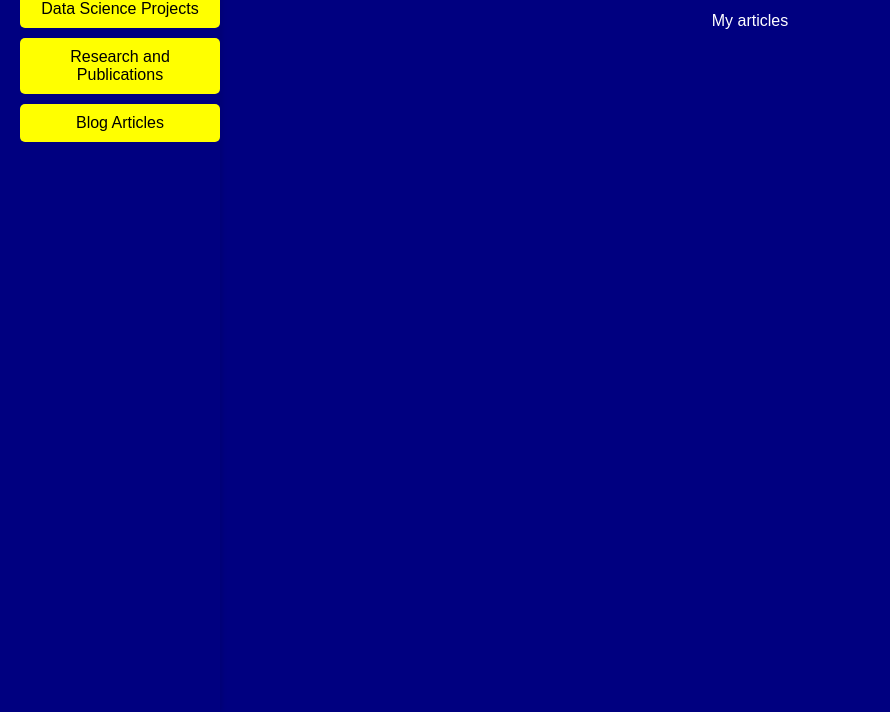
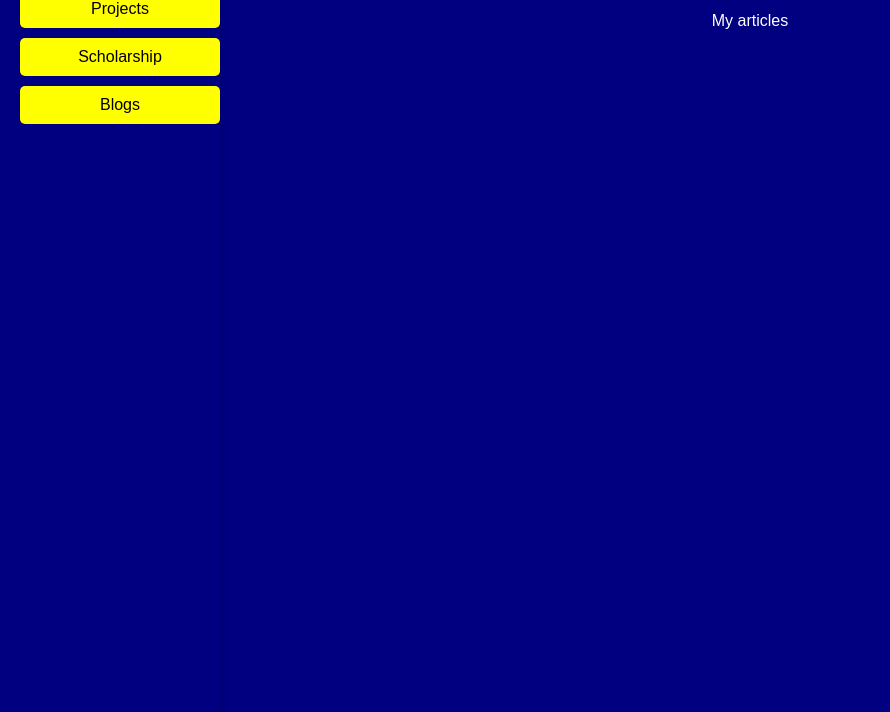
Before and after one commit to jmccormack17/personal-website, a plain HTML site: page blog.html in a window 1280 px wide. Shown: the part 88-800 px from the top of the page, without its empty margins (0-890 px from the left). Drawn offline with Linux system fonts and the light colour scheme.

Commit message:
Update blog.html

```diff
--- a/blog.html
+++ b/blog.html
@@ -8,9 +8,9 @@
     <div class="sidebar">
         <ul>
             <li><a href="index.html" class="button">About</a></li>
-            <li><a href="data-science.html" class="button">Data Science Projects</a></li>
-            <li><a href="research-publications.html" class="button">Research and Publications</a></li>
-            <li><a href="blog.html" class="button">Blog Articles</a></li>
+            <li><a href="data-science.html" class="button">Projects</a></li>
+            <li><a href="research-publications.html" class="button">Scholarship</a></li>
+            <li><a href="blog.html" class="button">Blogs</a></li>
         </ul>
     </div>
     <div class="content">
```
